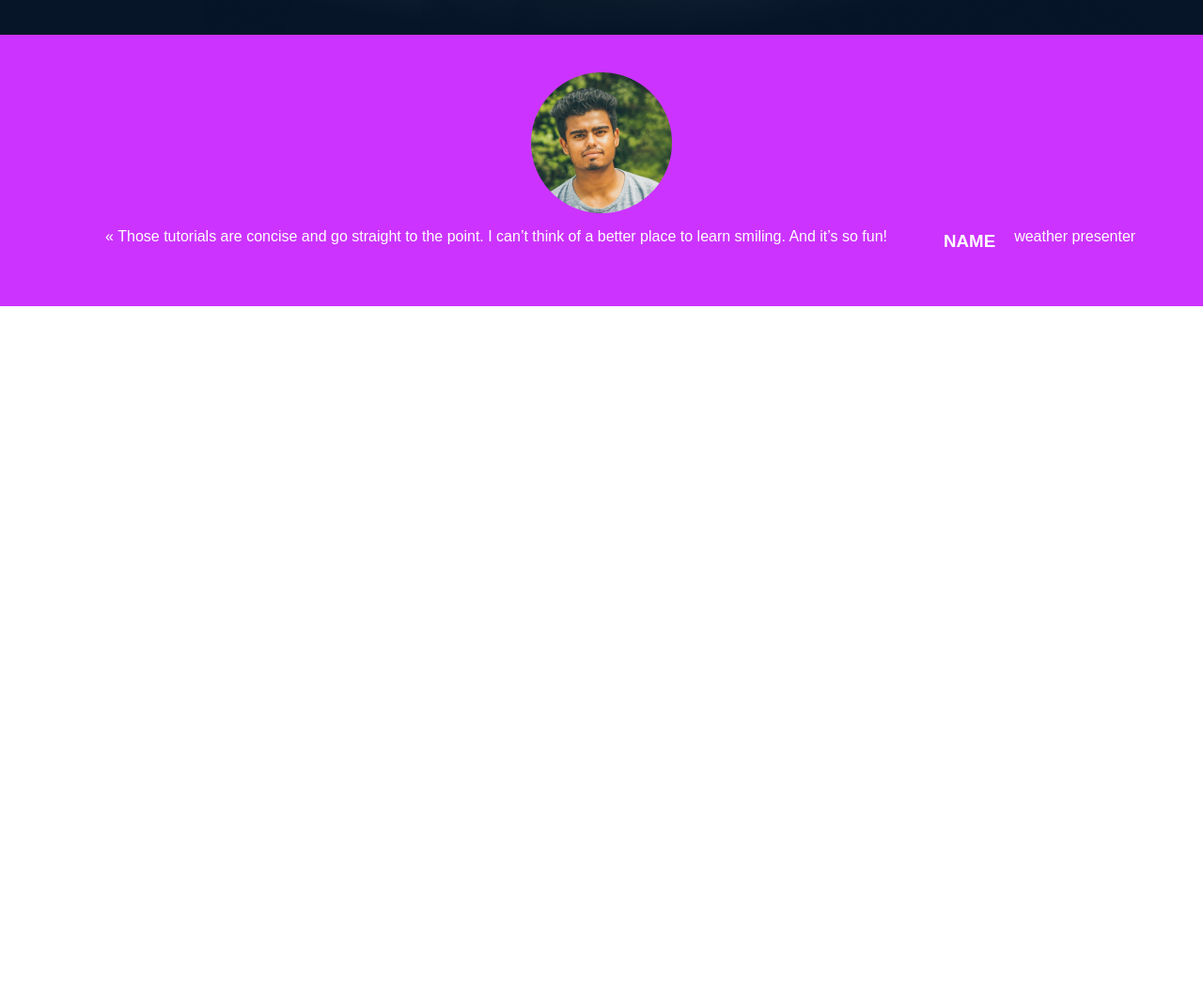
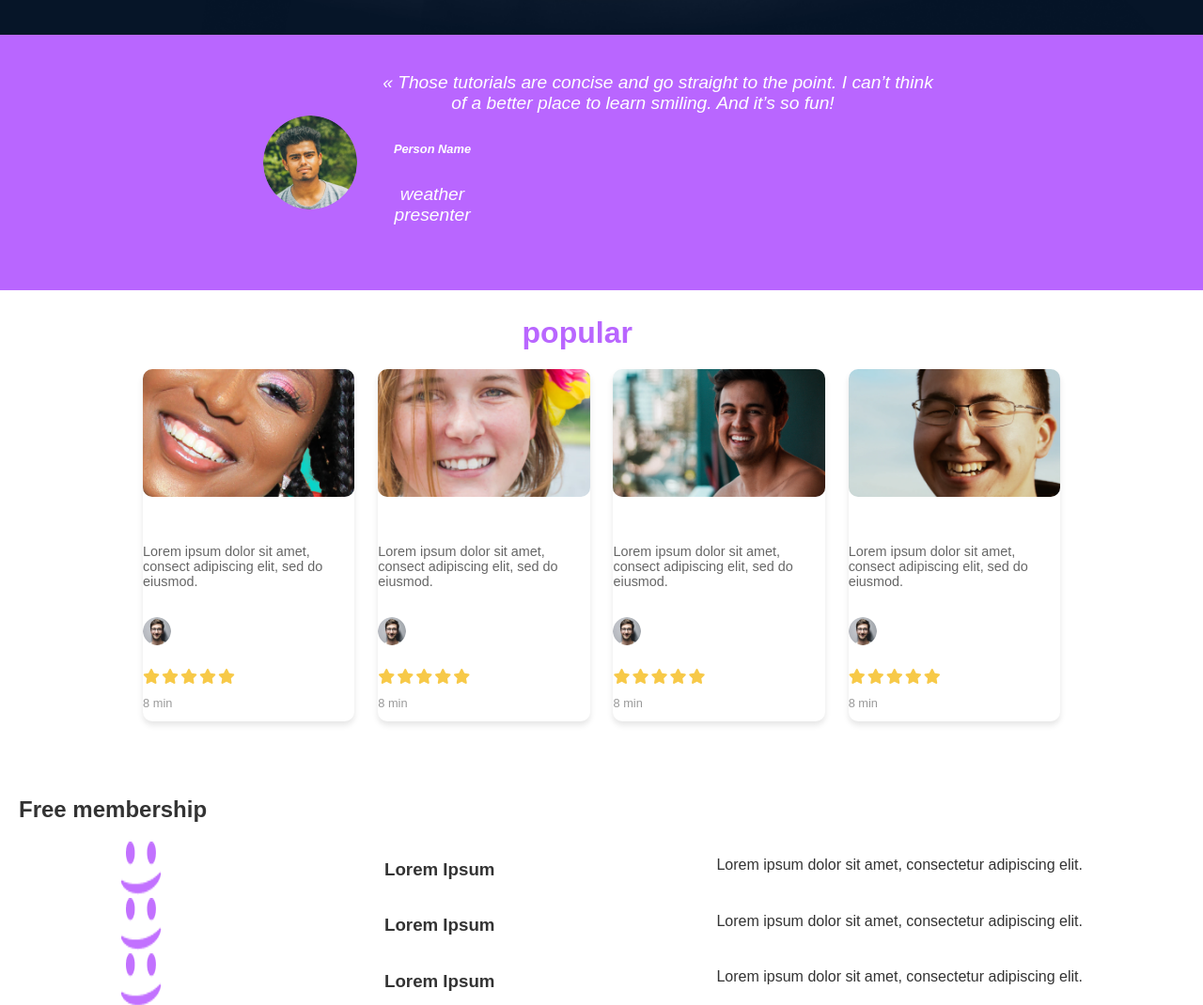
Before and after one commit to pasiama/alx_html_css, a plain HTML site: page index.html in a window 1280 px wide. Shown: the part 841-1911 px from the top of the page at 94% size. Drawn offline with Linux system fonts and the light colour scheme.

Commit message:
Update Cards

```diff
--- a/index.html
+++ b/index.html
@@ -91,7 +91,7 @@
       </section>
 
 
-      <section class="pink">
+      <!-- <section class="pink">
         <div class="profiles">
           <img src="assets/4.png" alt="image" />
         </div>
@@ -103,12 +103,28 @@
           <h3>NAME</h3>
           <p>weather presenter</p>
         </div>
+      </section> -->
+
+      <section class="pink">
+        <div class="profiled">
+          <img src="assets/4.png" alt="image" />
+        </div>
+        <div class="quote-section">
+          <blockquote>
+            « Those tutorials are concise and go straight to the point. I can’t think of a better place to learn smiling. And it’s so fun!
+            <span style="padding-left: 2rem;">
+              <h6 style="padding-right: 30rem;">Person Name</h6>
+              <p style="padding-right: 30rem;">weather presenter</p>
+            </span>
+          </blockquote>
+
+        </div>
       </section>
 
 
-      <section>
+      <!-- <section class="profiles">
         <h2>Most popular tutorials</h2>
-        <div>
+        <div >
           <img src="./images/Bitmap (1).png" alt="" />
           <h3>Diagonal Smile</h3>
           <p>
@@ -184,31 +200,114 @@
           </div>
           <p>8 min</p>
         </div>
+      </section> -->
+
+
+      <section class="profileless">
+        <h2>Most <span class="highlight">popular</span> tutorials</h2>
+        <div class="profile-card">
+          <img src="assets/9.png" alt="Diagonal Smile" class="profile-image" />
+          <h3>Diagonal Smile</h3>
+          <p>Lorem ipsum dolor sit amet, consect adipiscing elit, sed do eiusmod.</p>
+          <div class="author">
+            <img src="assets/1.png" alt="Phillip Massey" class="author-image" />
+            <h4>Phillip Massey</h4>
+          </div>
+          <div class="rating">
+            <i class="fas fa-star"></i>
+            <i class="fas fa-star"></i>
+            <i class="fas fa-star"></i>
+            <i class="fas fa-star"></i>
+            <i class="fas fa-star"></i>
+          </div>
+          <p class="duration">8 min</p>
+        </div>
+        <div class="profile-card">
+          <img src="assets/7.png" alt="Happy Smile" class="profile-image" />
+          <h3>Happy Smile</h3>
+          <p>Lorem ipsum dolor sit amet, consect adipiscing elit, sed do eiusmod.</p>
+          <div class="author">
+            <img src="assets/1.png" alt="Phillip Massey" class="author-image" />
+            <h4>Phillip Massey</h4>
+          </div>
+          <div class="rating">
+            <i class="fas fa-star"></i>
+            <i class="fas fa-star"></i>
+            <i class="fas fa-star"></i>
+            <i class="fas fa-star"></i>
+            <i class="fas fa-star"></i>
+          </div>
+          <p class="duration">8 min</p>
+        </div>
+        <div class="profile-card">
+          <img src="assets/8.png" alt="Natural Smile" class="profile-image" />
+          <h3>Natural Smile</h3>
+          <p>Lorem ipsum dolor sit amet, consect adipiscing elit, sed do eiusmod.</p>
+          <div class="author">
+            <img src="assets/1.png" alt="Phillip Massey" class="author-image" />
+            <h4>Phillip Massey</h4>
+          </div>
+          <div class="rating">
+            <i class="fas fa-star"></i>
+            <i class="fas fa-star"></i>
+            <i class="fas fa-star"></i>
+            <i class="fas fa-star"></i>
+            <i class="fas fa-star"></i>
+          </div>
+          <p class="duration">8 min</p>
+        </div>
+        <div class="profile-card">
+          <img src="assets/6.png" alt="Sad Smile" class="profile-image" />
+          <h3>Sad Smile</h3>
+          <p>Lorem ipsum dolor sit amet, consect adipiscing elit, sed do eiusmod.</p>
+          <div class="author">
+            <img src="assets/1.png" alt="Phillip Massey" class="author-image" />
+            <h4>Phillip Massey</h4>
+          </div>
+          <div class="rating">
+            <i class="fas fa-star"></i>
+            <i class="fas fa-star"></i>
+            <i class="fas fa-star"></i>
+            <i class="fas fa-star"></i>
+            <i class="fas fa-star"></i>
+          </div>
+          <p class="duration">8 min</p>
+        </div>
       </section>
-      <section>
+
+
+
+
+
+
+
+
+      <section class="six">
         <h2>Free membership</h2>
         <div>
-          <img src="./images/smile.svg" alt="" />
+          <img src="assets/smile.png" alt="" />
           <h3>Lorem Ipsum</h3>
           <p>Lorem ipsum dolor sit amet, consectetur adipiscing elit.</p>
         </div>
         <div>
-          <img src="./images/smile.svg" alt="" />
+          <img src="assets/smile.png" alt="" />
           <h3>Lorem Ipsum</h3>
           <p>Lorem ipsum dolor sit amet, consectetur adipiscing elit.</p>
         </div>
         <div>
-          <img src="./images/smile.svg" alt="" />
+          <img src="assets/smile.png" alt="" />
           <h3>Lorem Ipsum</h3>
           <p>Lorem ipsum dolor sit amet, consectetur adipiscing elit.</p>
         </div>
         <div>
-          <img src="./images/smile.svg" alt="" />
+          <img src="assets/smile.png" alt="" />
           <h3>Lorem Ipsum</h3>
           <p>Lorem ipsum dolor sit amet, consectetur adipiscing elit.</p>
         </div>
         <button>REGISTER FOR FREE</button>
       </section>
+
+
       <section>
         <h2>F.A.Q</h2>
         <div>
--- a/styles.css
+++ b/styles.css
@@ -158,25 +158,18 @@ header {
   }
 
   .pink {
-      background: #cc33ff;
+      background: #b966ff;
       text-align: center;
       padding: 40px 20px;
+      display: flex;
+      align-items: center;
+      justify-content: center;
+      /* box-shadow: 0 4px 6px rgba(0, 0, 0, 0.1); */
+      color: white;
   }
 
-  section:nth-of-type(3) blockquote {
-      font-size: 24px;
-      margin: 20px 0;
-  }
 
-  section:nth-of-type(3) h3 {
-      margin-top: 0;
-  }
 
-  section:nth-of-type(4) h2, section:nth-of-type(5) h2 {
-      text-align: center;
-      margin-bottom: 40px;
-      color: #000;
-  }
 
   section:nth-of-type(4) div {
       display: flex;
@@ -275,7 +268,7 @@ header {
   }
 
   /* F.A.Q Section */
-  section:nth-of-type(6) {
+  .six {
       background: #fff;
       color: #333;
       padding: 40px 20px;
@@ -307,3 +300,98 @@ header {
   section:nth-of-type(6) div div p {
       margin-top: 10px;
   }
+
+
+  .profiled {
+    margin-right: 20px;
+  }
+
+  .profiled img {
+    border-radius: 50%;
+    width: 100px;
+    height: 100px;
+    object-fit: cover;
+  }
+
+  .quote-section {
+    max-width: 600px;
+  }
+
+  blockquote {
+    font-size: 1.2em;
+    margin: 0 0 10px 0;
+    font-style: italic;
+  }
+
+  .profileless {
+    width: 80%;
+    max-width: 1200px;
+    margin: 20px auto;
+    text-align: center;
+  }
+
+  .profileless h2 {
+    font-size: 2em;
+    margin-bottom: 20px;
+  }
+
+  .profileless h2 .highlight {
+    color: #b966ff;
+  }
+
+  .profile-card {
+    display: inline-block;
+    width: 22%;
+    margin: 0 1%;
+    /* padding: 20px; */
+    background-color: #ffffff;
+    border-radius: 10px;
+    box-shadow: 0 4px 6px rgba(0, 0, 0, 0.1);
+    text-align: left;
+    vertical-align: top;
+    justify-content: center;
+  }
+
+  .profile-card .profile-image {
+    width: 100%;
+    height: auto;
+    border-radius: 10px;
+  }
+
+  .profile-card h3 {
+    margin: 10px 0;
+    font-size: 1.2em;
+  }
+
+  .profile-card p {
+    font-size: 0.9em;
+    color: #666;
+  }
+
+  .profile-card .author {
+    display: flex;
+    align-items: center;
+    margin: 10px 0;
+  }
+
+  .profile-card .author-image {
+    width: 30px;
+    height: 30px;
+    border-radius: 50%;
+    margin-right: 10px;
+  }
+
+  .profile-card .rating {
+    display: flex;
+    margin-bottom: 10px;
+  }
+
+  .profile-card .rating i {
+    color: #f7c948;
+    margin-right: 2px;
+  }
+
+  .profile-card .duration {
+    font-size: 0.8em;
+    color: #999;
+  }
```
